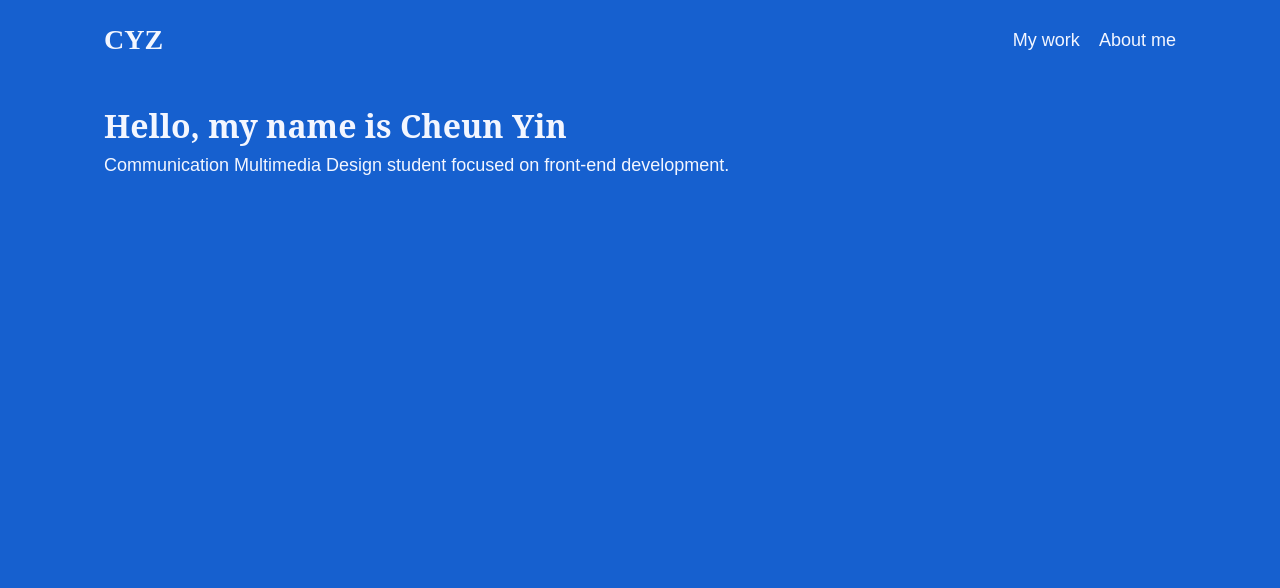
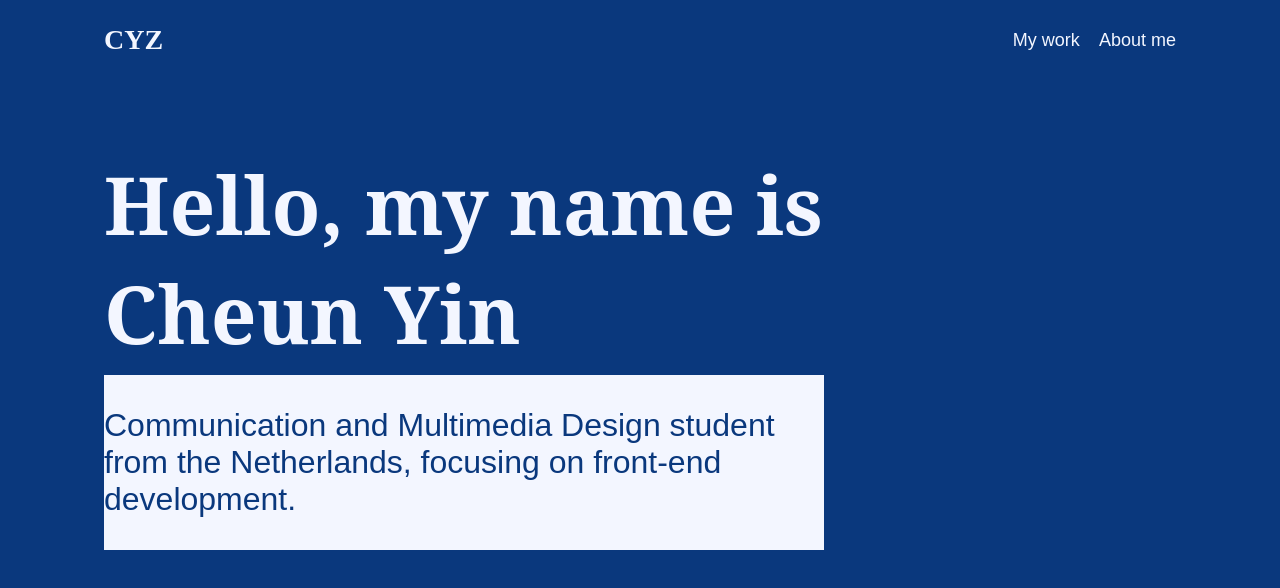
Before and after one commit to cheunyinz/portfolio, a plain HTML site: page index.html in a window 1280 px wide. Drawn offline with Linux system fonts and the light colour scheme; a web font is replaced by a local one.

Commit message:
color change

```diff
--- a/index.html
+++ b/index.html
@@ -22,11 +22,13 @@
     <main>
         <header class="container">
             <p>Hello, my name is Cheun Yin</p>
-            <p>Communication Multimedia Design student focused on front-end development.</p>
+            <p>Communication and Multimedia Design student from the Netherlands, focusing on front-end development.</p>
         </header>
 
         <section class="container">
+            <section>
 
+            </section>
         </section>
     </main>
 
--- a/styles/index_style.css
+++ b/styles/index_style.css
@@ -1,9 +1,24 @@
 @import url(main_style.css);
+
+main header {
+
+}
 
 main header p:first-of-type {
     font-family: 'kopius', 'serif';
     font-weight: 700;
-    font-size: 2rem;
+    font-size: clamp(2rem, 8vw, 5rem);
 
     margin-bottom: .5rem;
+    max-width: 55rem;
+
 }
+
+main header p:last-of-type {
+    font-size: clamp(1rem, 4.2vw, 2rem);
+    color: var(--primary-color);
+
+    background-color: var(--secondary-color);
+    max-width: 45rem;
+    padding-block: 2rem;
+}
--- a/styles/main_style.css
+++ b/styles/main_style.css
@@ -13,8 +13,8 @@
 /*KLEUR PALLET*/
 /**************/
  :root{
-   --primary-color:#1660CF;
-   --primary-text-color:#F3F6FF;
+   --primary-color:#0A387D;
+   --secondary-color:#F3F6FF;
  }
 
 /**********/
@@ -23,17 +23,17 @@
 
 * a, * p{
     text-decoration: none;
-    color: var(--primary-text-color);
-    font-size: 1.125rem;
+    color: var(--secondary-color);
+    font-size: 18px;
     font-family: 'popins', sans-serif;
     -webkit-font-smoothing: antialiased;
 }
 
 .container {
-    margin: auto;
     max-width: 70em;
     padding: 1.5em;
     width: 100%;
+    margin: auto;
 }
 
 html {
@@ -49,8 +49,7 @@ html {
 /*********/
 
 nav {
- display: flex;
- justify-content: center;
+ margin-bottom: 2.8em;
 }
 
 nav ul {
```
Also changed, not shown: 1 other file.
